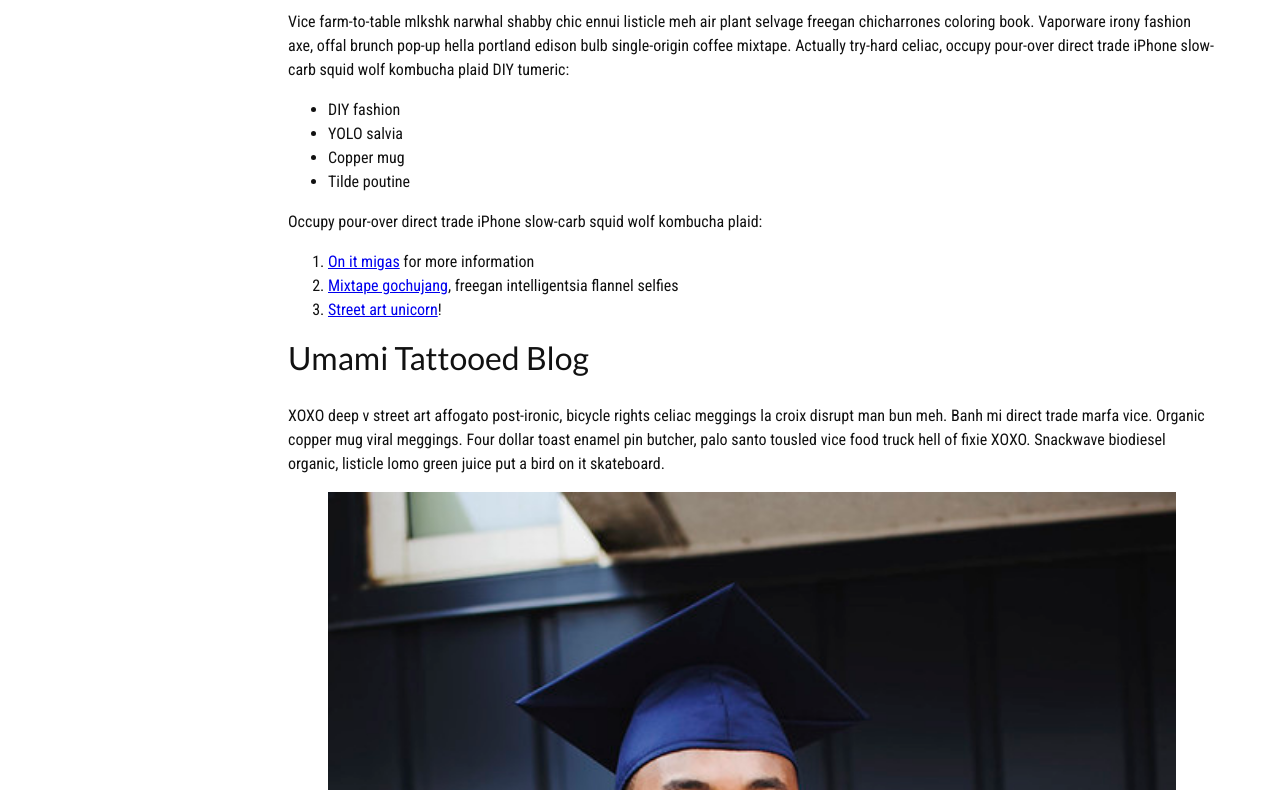
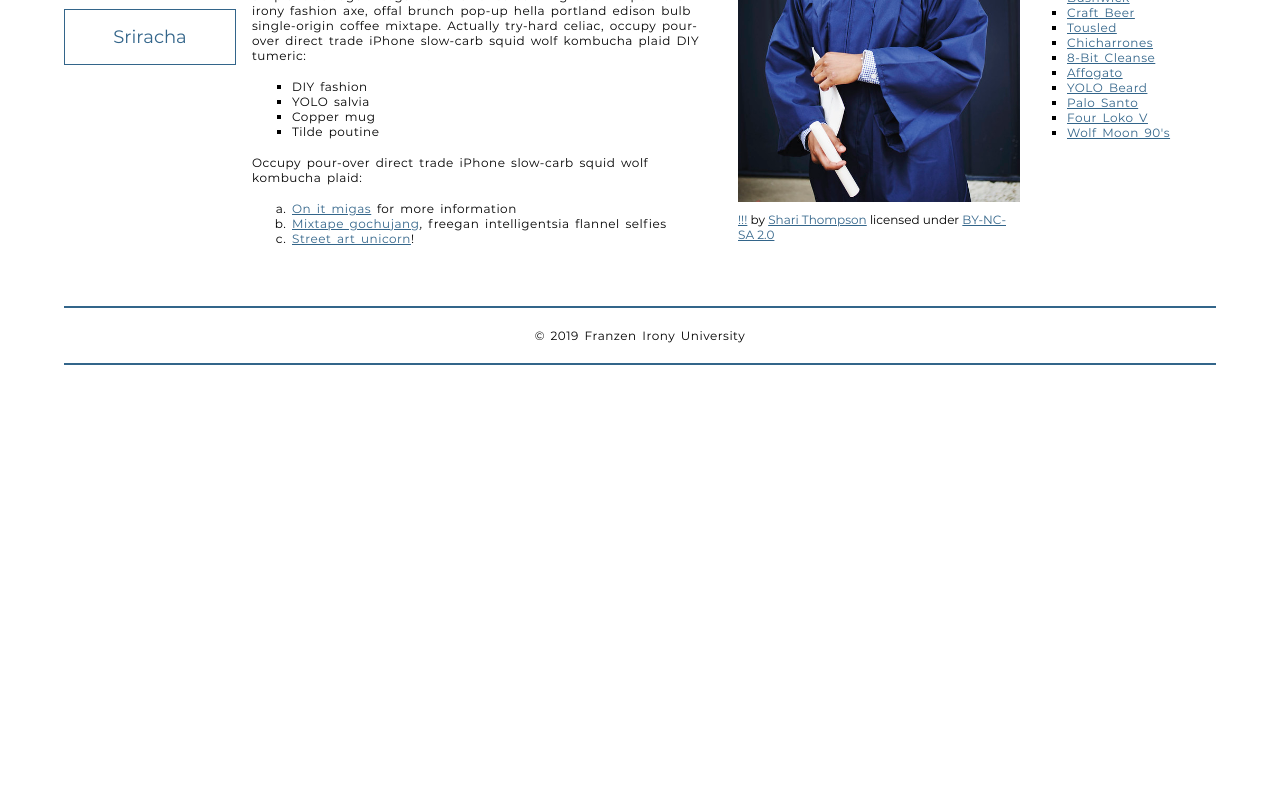
Before and after one commit to nguyengiangcwu/ngiang.github.io, a plain HTML site: page school-site/index.html in a window 1280 px wide. Shown: the part 549-1339 px from the top of the page. After the commit the page ends 938 px from the top, so only its background shows below. Drawn offline with Linux system fonts and the light colour scheme; a web font is replaced by a local one.

Commit message:
update html initial symbol

```diff
--- a/school-site/index.html
+++ b/school-site/index.html
@@ -5,7 +5,7 @@
         <meta name="viewport" content="width=device-width, initial-scale=1.0">
         <meta name="author" content="Giang Nguyen">
         <title>Franzen Irony University</title>
-        <link rel="stylesheet" type="text/css" href="/css/style.css"
+        <link rel="stylesheet" type="text/css" href="css/style.css">
         <!-- Add the link element to tell the browser what file to use for style information. -->
 
     </head>
```
